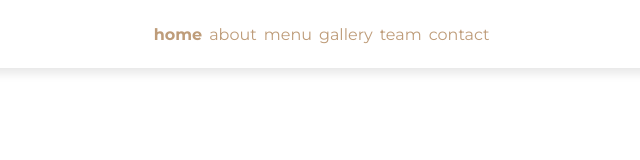
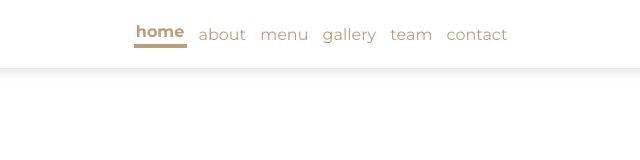
Before and after one commit to Christiano0407/Responsive-Coffee-Shop-Website, a website: page index.html in a window 1280 px wide. In both pictures the pointer is over the link "home". Shown: the full height of the page, 318-958 px from the left. Drawn offline with Linux system fonts and the light colour scheme.

Commit message:
add animation

```diff
--- a/index.js
+++ b/index.js
@@ -1 +1 @@
-//** === Coffe Design ==  */
+//** === Coffee Design ==  */
--- a/style.css
+++ b/style.css
@@ -79,7 +79,7 @@ header .flex {
   padding: 1.5rem 2rem;
 }
 .navBar {
-  width: 35rem;
+  width: 40rem;
   margin: 0 auto;
 }
 .navBar ul {
@@ -95,6 +95,23 @@ header .flex {
 }
 .navLink:hover {
   font-weight: 600;
+}
+.navLink:hover::after {
+  content: " ";
+  display: flex;
+  width: 100%;
+  outline: 2px solid #be9c79;
+  border-radius: 1rem;
+  margin-top: 0.5rem;
+  animation: xMen 0.2s 0.2s ease-in-out forwards;
+}
+@keyframes xMen {
+  0% {
+    transform: scaleX(0%);
+  }
+  100% {
+    transform: scaleX(100%);
+  }
 }
 .navLink:active {
   font-weight: 900;
```
